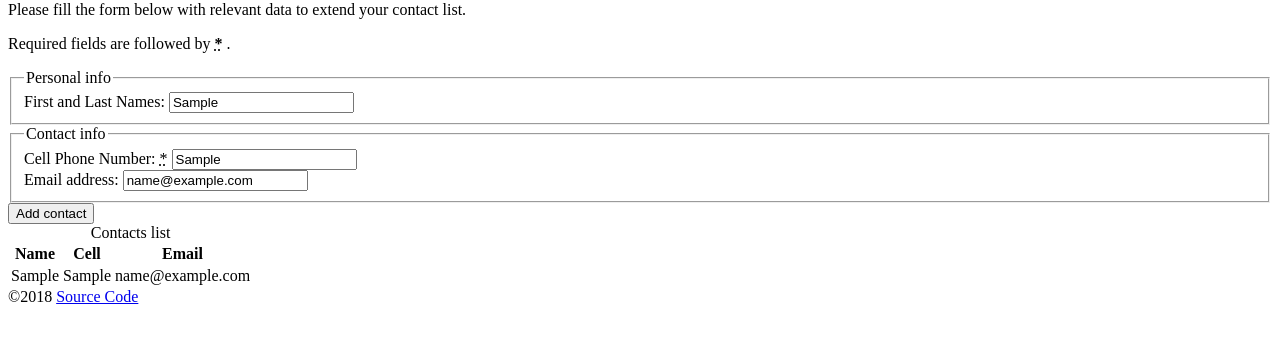
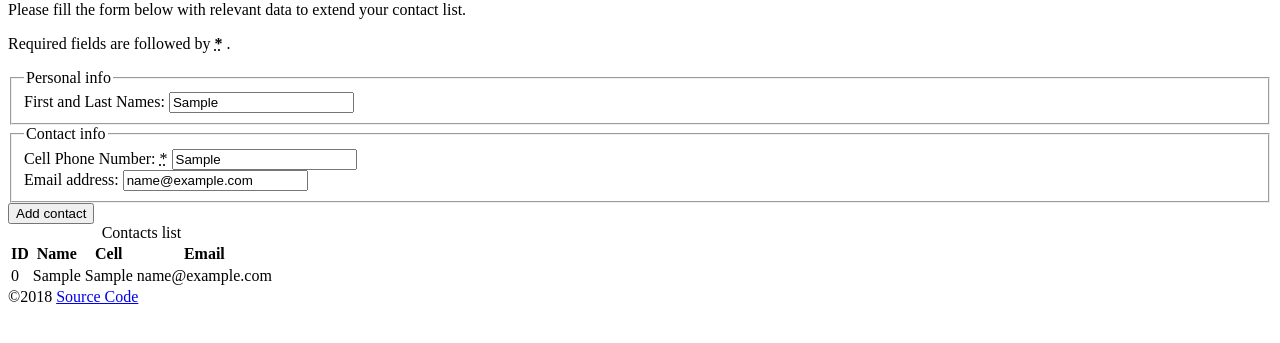
Before and after one commit to vira-lytvyn/contact-list, a plain HTML site: page index.html in a window 1280 px wide. Both pictures are taken after typing "Sample", "Sample", "name@example.com" into the empty fields and a click on the button "Add contact". Shown: the part 177-520 px from the top of the page. Drawn offline with Linux system fonts and the light colour scheme.

Commit message:
Add id property of contact

```diff
--- a/index.html
+++ b/index.html
@@ -47,6 +47,7 @@
       <caption>Contacts list</caption>
       <thead>
         <tr>
+          <th>ID</th>
           <th>Name</th>
           <th>Cell</th>
           <th>Email</th>
@@ -54,6 +55,7 @@
       </thead>
       <tbody>
         <tr>
+          <td>2</td>
           <td>John Doe</td>
           <td>(+380)96 123 1234</td>
           <td>john.doe@gmail.com</td>
--- a/js/store.js
+++ b/js/store.js
@@ -15,6 +15,7 @@ Store.prototype.getContactsList = function() {
 Store.prototype.saveContact = function(contact) {
   let contactsList = this.getContactsList();
 
+  contact.id = contactsList.length;
   contactsList.push(contact);
   this.updateCollection(contactsList);
 };
--- a/js/view.js
+++ b/js/view.js
@@ -12,6 +12,7 @@ export class View {
 
 View.prototype.renderListItem = function(item) {
   return `<tr>
+      <td>${item.id}</td>
       <td>${item.name}</td>
       <td>${item.cell}</td>
       <td>${item.email}</td>
```
